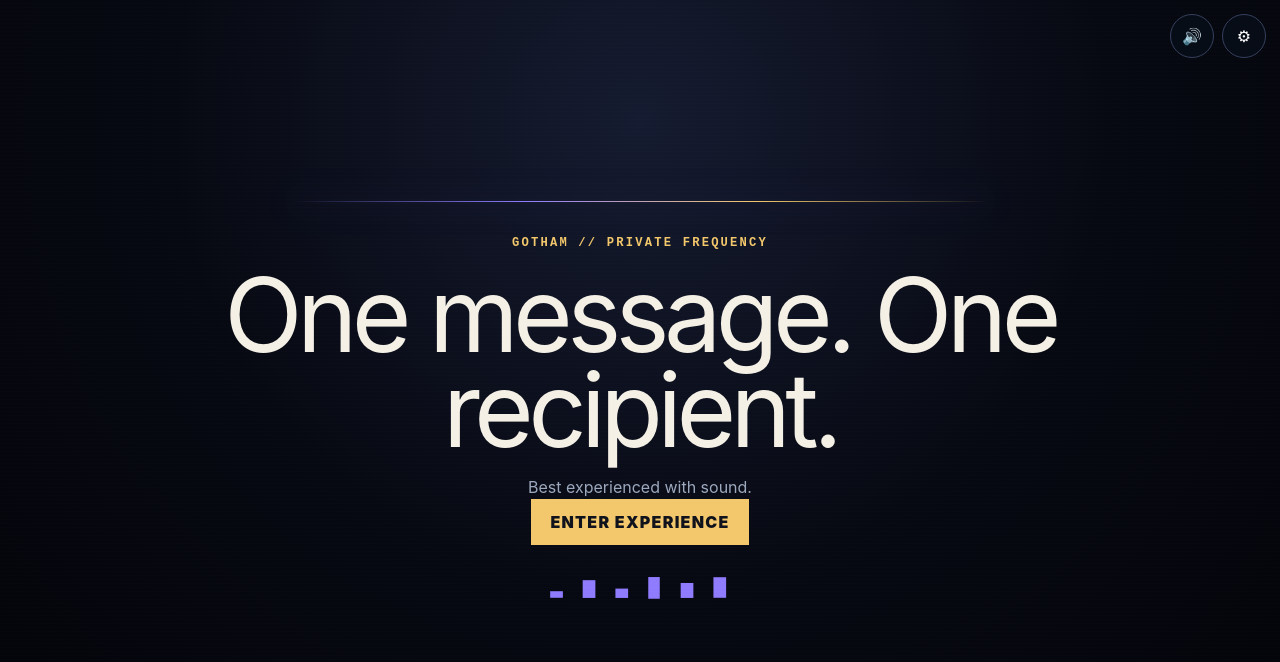
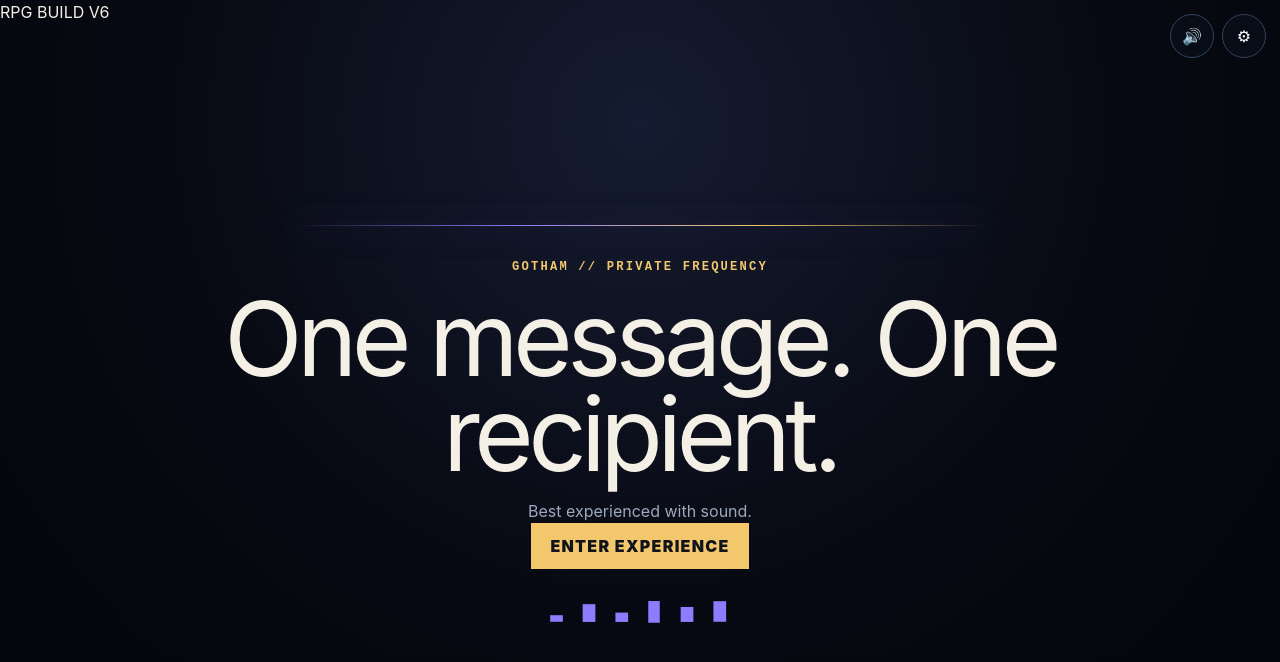
Before and after one commit to chebbi24/pro, a React (Vite) app: page / in a window 1280 px wide. Shown: the top 662 px of the page. Built offline with nearby package versions, Linux system fonts and the light colour scheme.

Commit message:
Add visible RPG v6 build ribbon

```diff
--- a/src/App.tsx
+++ b/src/App.tsx
@@ -8,7 +8,7 @@ import { LifeCinematicStage } from './game/LifeCinematicStage'
 
 type Scene = 'entry'|'encounter'|'dialogue'|'access'|'reveal'|'drive'|'act2intro'|'journey'|'rooftop'|'letter'|'gift'|'finale'
 const KEY='gotham-birthday-progress-v3'
-const BUILD='2026-09-24-act2-rpg-v5'
+const BUILD='2026-09-24-act2-rpg-v6'
 
 function App(){
   const saved=(()=>{try{return JSON.parse(localStorage.getItem(KEY)||'{}')}catch{return {}}})()
@@ -98,6 +98,7 @@ function App(){
   if(scene==='finale')mode='finale'
 
   return <main className="app">
+    <div className="build-ribbon">RPG BUILD V6</div>
     <div className="global-actions">
       <button className="icon-btn" onClick={()=>setMuted(!muted)} aria-label={muted?'Unmute':'Mute'}>{muted?'🔇':'🔊'}</button>
       <button className="icon-btn" onClick={()=>setSettings(!settings)} aria-label="Settings">⚙</button>
```
